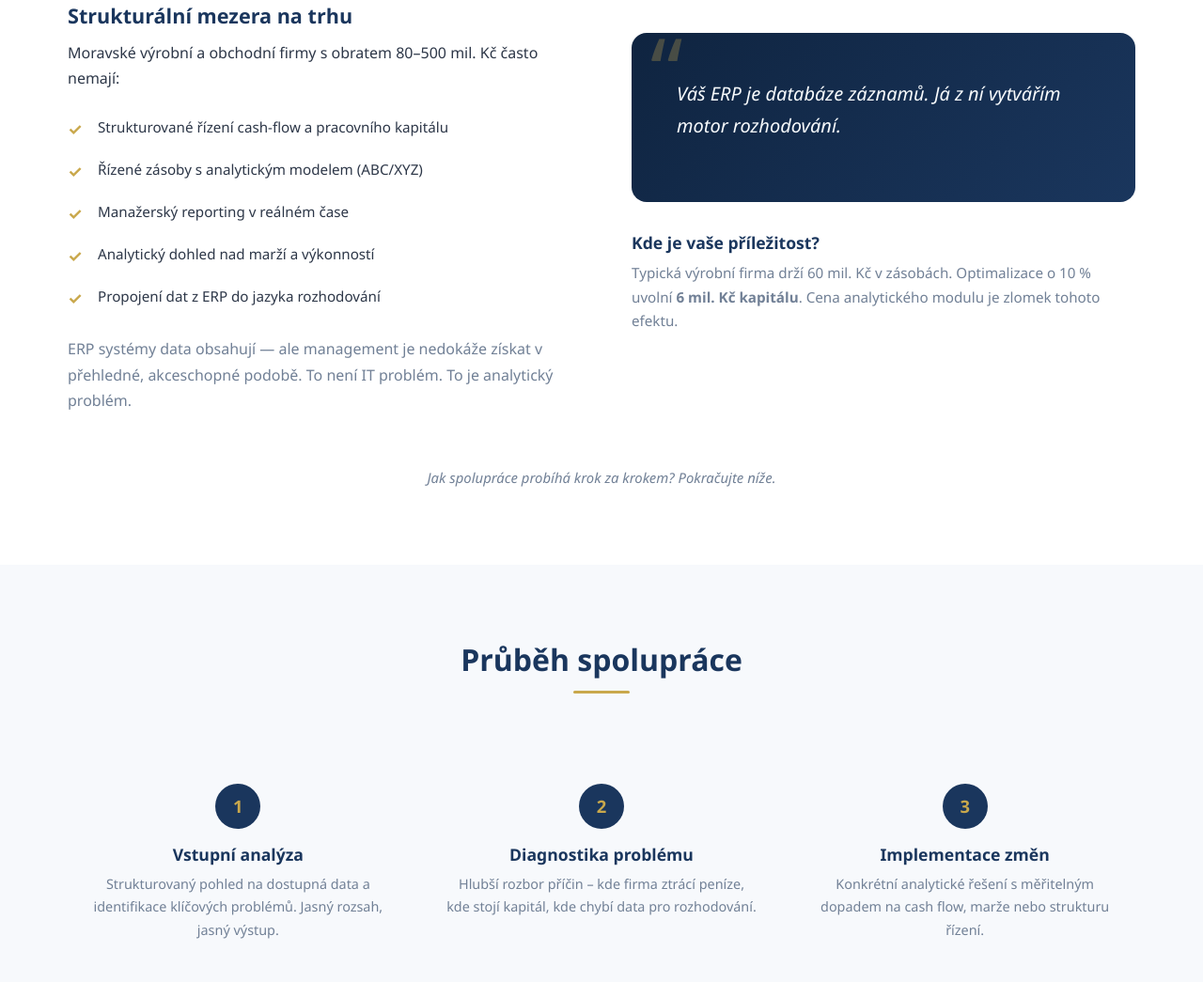
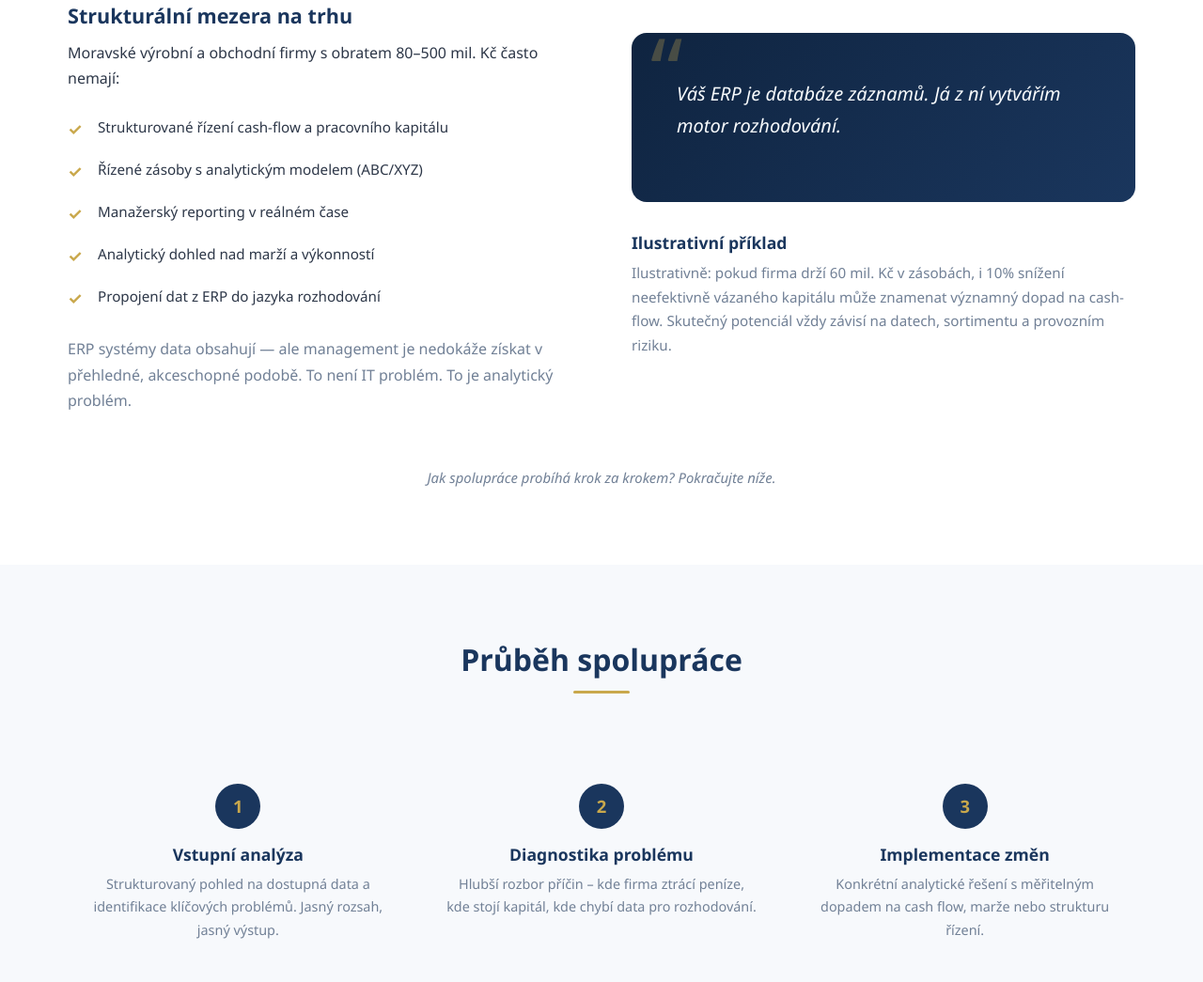
Before and after one commit to Zdenek-Mlcoch/CLAUDE_DATA_ANALYSIS, a plain HTML site: page docs/index.html in a window 1280 px wide. Shown: the part 3099-4144 px from the top of the page at 94% size. Drawn offline with Linux system fonts and the light colour scheme.

Commit message:
Task 4: Reframe inventory example as illustrative, not a promise
Replace specific "Optimalizace o 10 % uvolní 6 mil. Kč" claim with
a clearly framed illustrative example. Remove "Cena analytického modulu
je zlomek tohoto efektu" — avoids implying guaranteed ROI.

Co-Authored-By: Claude Sonnet 4.6 <noreply@anthropic.com>

```diff
--- a/docs/index.html
+++ b/docs/index.html
@@ -204,11 +204,11 @@
           <p>Váš ERP je databáze záznamů. Já z ní vytvářím motor rozhodování.</p>
         </div>
         <div style="margin-top: 2rem;">
-          <h4>Kde je vaše příležitost?</h4>
+          <h4>Ilustrativní příklad</h4>
           <p style="font-size: 0.95rem; color: var(--text-light);">
-            Typická výrobní firma drží 60 mil. Kč v zásobách.
-            Optimalizace o 10 % uvolní <strong>6 mil. Kč kapitálu</strong>.
-            Cena analytického modulu je zlomek tohoto efektu.
+            Ilustrativně: pokud firma drží 60 mil. Kč v zásobách, i 10% snížení neefektivně
+            vázaného kapitálu může znamenat významný dopad na cash-flow. Skutečný potenciál
+            vždy závisí na datech, sortimentu a provozním riziku.
           </p>
         </div>
       </div>
```
